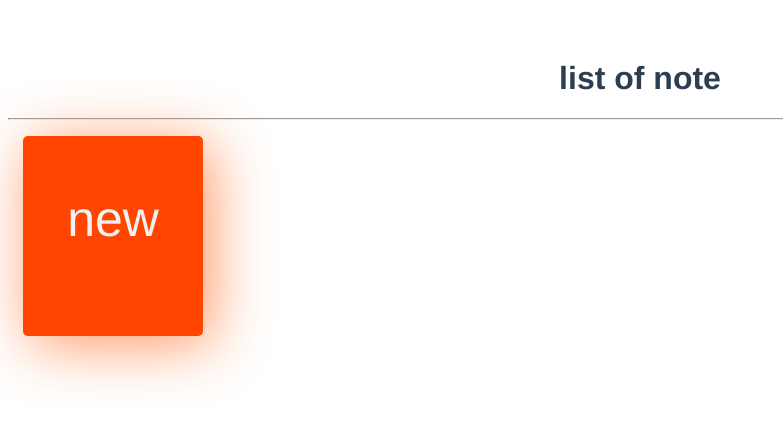
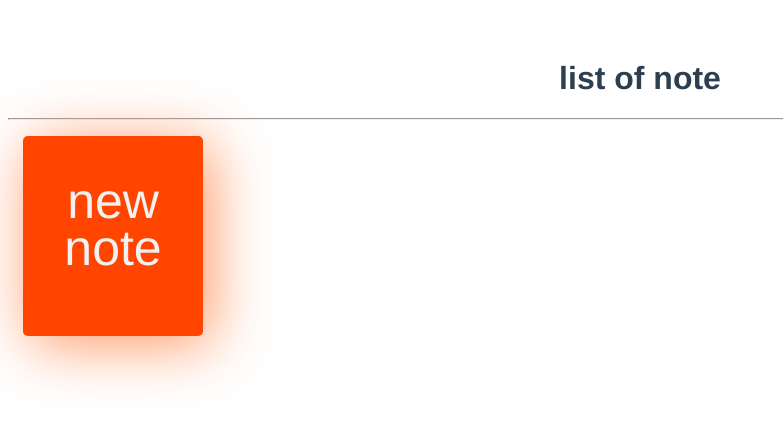
Before and after one commit to YexiaobaiandJie/my_1_rep, a Vue app in the folder todolist/: page / in a window 1280 px wide. Shown: the top 424 px of the page, without its empty margins (0-783 px from the left). Built offline with nearby package versions, Linux system fonts and the light colour scheme.

Commit message:
完成了手机版的适配

```diff
--- a/todolist/src/App.vue
+++ b/todolist/src/App.vue
@@ -6,8 +6,7 @@
       <hr />
       <div v-for="noteitem in noteitems" v-on:click="opennote(noteitem)">
         <div class="box1" v-bind:class="{box2:noteitem.isFinished}">
-          <img src="./assets/logo.png" style="width:145px;height:145px;">
-          <br />
+          <img src="./assets/logo.png" style="width:90%;height:70%;">
             {{noteitem.label}}
           <br />
           <div v-show="!noteitem.isFinished">
@@ -16,11 +15,13 @@
           <div v-show="noteitem.isFinished" class="fin-w">
             completed
           </div>
+
         </div>
       </div>
       <!--添加笔记本-->
       <div class="addnote" v-on:click="addnotefunc">
         <p class="addnotep">new</p>
+        <p class="addnotep2">note</p>
       </div>
 
 
@@ -184,8 +185,10 @@ export default {
 }
 .box1{      /*笔记框样式*/
   background-color: #f1f1f1;
-  width:180px;
-  height:200px;
+  width:43%;
+  height:23%;
+  max-width:180px;
+  max-height:200px;
   float:left;
   border: none;
   border-radius: 0.3em;
@@ -205,11 +208,14 @@ export default {
 .back1{    /*返回 笔记展示模块 标签的样式*/
   cursor:default;
 }
+
 .addnote{   /*添加笔记框的样式*/
   background-color: #ff4500;
   color:#f1f1f1;
-  width:180px;
-  height:200px;
+  width:43%;
+  height:23%;
+  max-width:180px;
+  max-height:200px;
   float:left;
   border: none;
   border-radius: 0.3em;
@@ -220,7 +226,12 @@ export default {
 }
 .addnotep{ /*添加笔记框的下一层的样式*/
   font-size:50px;
-  margin-top:54px;
+  margin-top:20%;
+}
+.addnotep2{ /*添加笔记框的下一层的样式*/
+  font-size:50px;
+  margin-top:-34%;
+  margin-bottom:34%;
 }
 .fade-enter-active, .fade-leave-active{
   transition: opacity 0.6s
--- a/todolist/src/components/addnote.vue
+++ b/todolist/src/components/addnote.vue
@@ -2,12 +2,13 @@
     <div class="logtext1">
         <div style="line-heigh:82px;font-size:28px;margin-top:10px;">NEW NOTE</div>
         <br />
+
         <div class="logtext1d">
-            <span>event name</span>
+            <span>name</span>
             <input class="input1" type="text" v-model="evname"/>
         </div>
         <div class="logtext2d">
-            <span>start time</span>
+            <span>time</span>
             <input class="input2" type="date" value="" v-model="statime"/>
         </div>
         <br />
@@ -51,9 +52,19 @@ export default {
 
 <style>
     .logtext1{
-        max-width:500px;
-        margin-top:10%;
-        margin-left:38%;
+        max-width:270px;
+        max-height:200px;
+        min-width:250px;
+        min-height:190px;
+        width:27%;
+        height:40%;
+        top: 50%;
+        left: 50%;
+        -webkit-transform: translate(-50%, -50%);
+        -moz-transform: translate(-50%, -50%);
+        -ms-transform: translate(-50%, -50%);
+        -o-transform: translate(-50%, -50%);
+        transform: translate(-50%, -50%);
         background-color:#6b6260;
         position: absolute;
         z-index:10;
@@ -62,21 +73,22 @@ export default {
 
     }
     .logtext1d{
-        font-size:18px;
-        margin-left:5px;
+        font-size:15px;
+        margin-left:-10%;
         margin-right:10px;
     }
     .logtext2d{
-        font-size:18px;
+        font-size:15px;
         margin-top:15px;
-        margin-left:-20%;
+        margin-left:-11%;
     }
     .input1{
         font-size:17px;
-        width:250px;
+        width:52%;
         height:23px;
     }
     .input2{
+
         height:23px;
         font-size:17px;
     }
```
